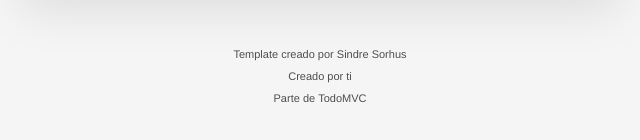
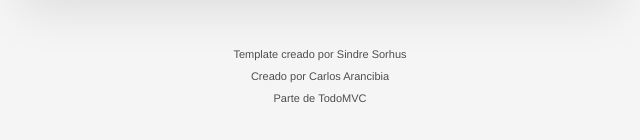
Before and after one commit to CarlosArancibia/todo-app-js, a website built with webpack: page docs/index.html in a window 1280 px wide. Shown: the part 254-394 px from the top of the page, 320-960 px from the left. Built offline with nearby package versions, Linux system fonts and the light colour scheme.

Commit message:
The docs folder was modified

```diff
--- a/docs/index.html
+++ b/docs/index.html
@@ -1 +1 @@
-<!doctype html><html lang="en"><head><meta charset="utf-8"/><meta name="viewport" content="width=device-width,initial-scale=1"/><title>Template • TodoMVC</title><script defer="defer" src="main.a36f1904d8c270b2f87a.js"></script><link href="main.c4ff952170d18ca0f424.css" rel="stylesheet"></head><body><section class="todoapp"><header class="header"><h1>Tareas</h1><input class="new-todo" placeholder="¿Qué necesita ser hecho?" autofocus/></header><section class="main"><input id="toggle-all" class="toggle-all" type="checkbox"/> <label for="toggle-all">Mark all as complete</label><ul class="todo-list"></ul></section><footer class="footer"><span class="todo-count"><strong>0</strong> pendiente(s)</span><ul class="filters"><li><a class="filtro" class="selected" href="#/">Todos</a></li><li><a class="filtro" href="#/active">Pendientes</a></li><li><a class="filtro" href="#/completed">Completados</a></li></ul><button class="clear-completed">Borrar completados</button></footer></section><footer class="info"><p>Template creado por <a href="http://sindresorhus.com">Sindre Sorhus</a></p><p>Creado por <a href="http://todomvc.com">ti</a></p><p>Parte de <a href="http://todomvc.com">TodoMVC</a></p></footer></body></html>
+<!doctype html><html lang="en"><head><meta charset="utf-8"/><meta name="viewport" content="width=device-width,initial-scale=1"/><title>Template • TodoMVC</title><script defer="defer" src="main.a36f1904d8c270b2f87a.js"></script><link href="main.d07378608ed732e91ac6.css" rel="stylesheet"></head><body><section class="todoapp"><header class="header"><h1>Tareas</h1><input class="new-todo" placeholder="¿Qué necesita ser hecho?" autofocus/></header><section class="main"><input id="toggle-all" class="toggle-all" type="checkbox"/> <label for="toggle-all">Mark all as complete</label><ul class="todo-list"></ul></section><footer class="footer"><span class="todo-count"><strong>0</strong> pendiente(s)</span><ul class="filters"><li><a class="filtro" class="selected" href="#/">Todos</a></li><li><a class="filtro" href="#/active">Pendientes</a></li><li><a class="filtro" href="#/completed">Completados</a></li></ul><button class="clear-completed">Borrar completados</button></footer></section><footer class="info"><p>Template creado por <a href="http://sindresorhus.com">Sindre Sorhus</a></p><p>Creado por <a href="https://github.com/CarlosArancibia">Carlos Arancibia</a></p><p>Parte de <a href="http://todomvc.com">TodoMVC</a></p></footer></body></html>
```
Also changed, not shown: 2 other files.
